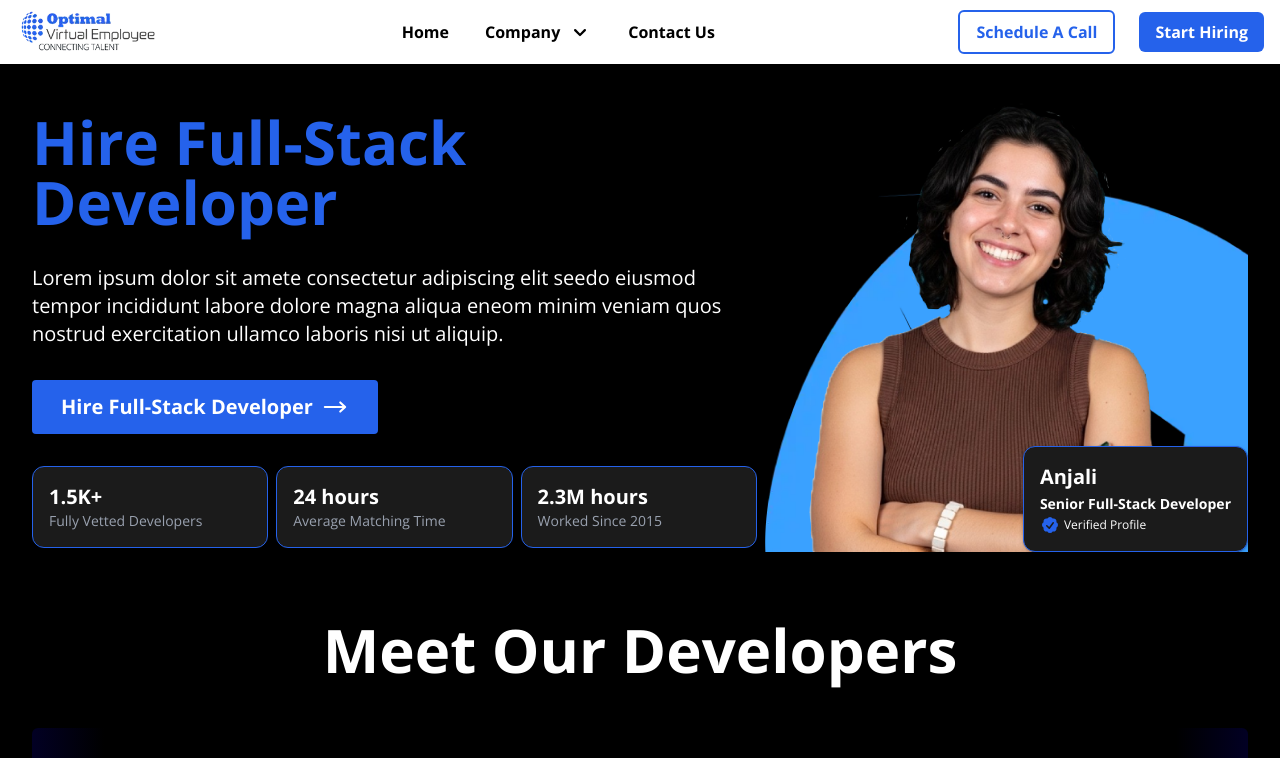
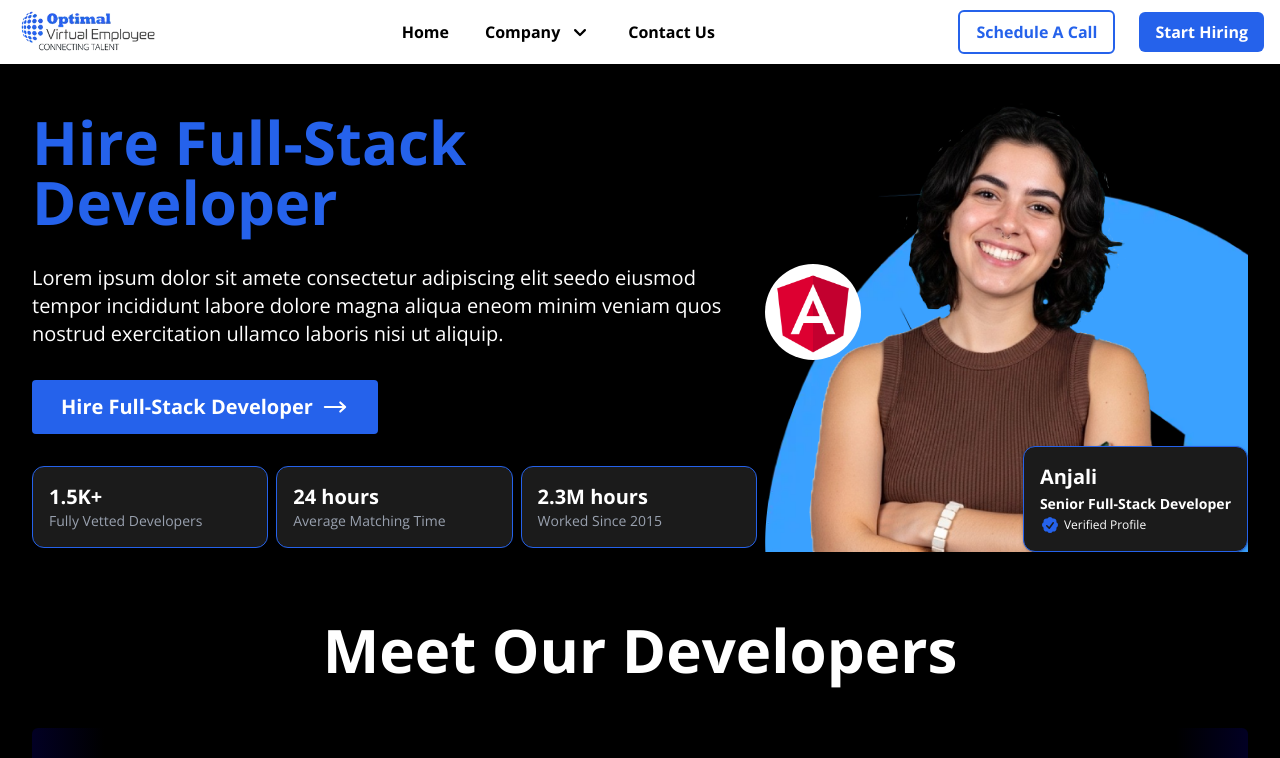
Before and after one commit to faizdev007/OVE_Web, a Next.js app: page /hire/skill in a window 1280 px wide. Shown: the top 758 px of the page. Built offline with nearby package versions, Linux system fonts and the light colour scheme; what tailwindcss-animated would draw is missing.

Commit message:
update hero section on skill page

```diff
--- a/app/hire/skill/page.tsx
+++ b/app/hire/skill/page.tsx
@@ -120,11 +120,14 @@ export default function Skill()
                         </div>
                     </div>
                     <div className="lg:w-[40%] lg:flex hidden relative mb-5 justify-center">
-                        <div className="z-30 flex flex-col justify-end">
+                        <div className="z-30 flex flex-col relative justify-end">
                             <div className="absolute z-20 bottom-0">
                                 <Image src={'/assets/hire/bg1.webp'} alt="PBG" width={500} height={500} className=""/>
                             </div>
-                            <Image loading="lazy" src={'/assets/hire/anjali.png'} alt="developer" width={500} height={500} className="relative z-40"/>
+                            <div className="absolute top-50 start-0 w-24 h-24 z-40 rounded-full z-40 bg-white">
+                                <Image loading="lazy" src={'/assets/hire/angular.webp'} alt="developer" width={500} height={500} className="object-container"/>
+                            </div>
+                            <Image loading="lazy" src={'/assets/hire/anjali.png'} alt="developer" width={500} height={500} className="relative z-30"/>
                             <div className="absolute border border-oveblue z-40 bg-boxFill bottom-0 end-0 p-4 rounded-xl shadow-sm drop-shadow">
                                 <h3 className="md:text-xl font-bold">Anjali</h3>
                                 <span className="text-xs font-bold md:text-sm">Senior Full-Stack Developer</span>
```
Also changed, not shown: public/assets/hire/angular.webp (added).
